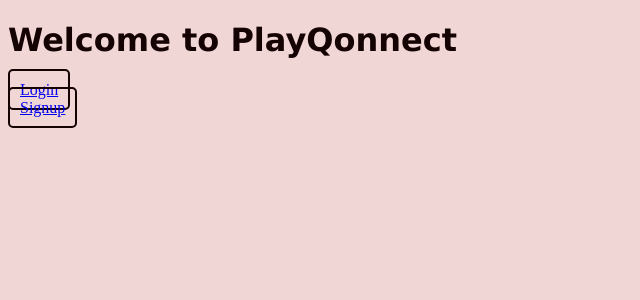
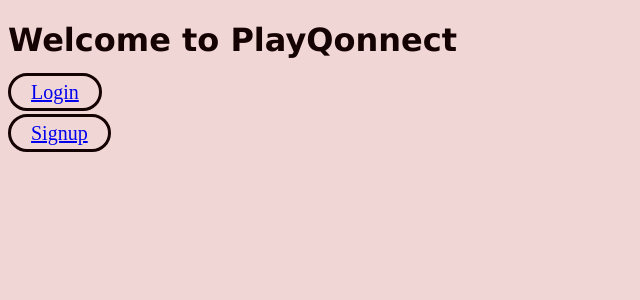
Before and after one commit to Thameem-20/DBMS-project, a Flask app: page / in a window 1280 px wide. Shown: the top 300 px of the page, without its empty margins (0-640 px from the left). Run offline with Flask 3, Linux system fonts and the light colour scheme.

Commit message:
updated css

```diff
--- a/templates/index.html
+++ b/templates/index.html
@@ -4,5 +4,6 @@
         <h1>Welcome to PlayQonnect</h1>
         <a class="loginbtn" href="{{url_for('login')}}">Login</a>
         <br>
-        <a class="loginbtn" href="{{url_for('register')}}">Signup</a>
+        <br>
+        <a class="loginbtn"  href="{{url_for('register')}}">Signup</a>
     {% endblock body %}
--- a/templates/layout.html
+++ b/templates/layout.html
@@ -12,9 +12,10 @@
             color: rgb(21, 2, 2);
         }
         .loginbtn{
-            border: 2px solid  rgb(21, 2, 2);
-            border-radius: 5px;
-            padding: 10px;
+            border: 3px solid  rgb(21, 2, 2);
+            border-radius: 20px;
+            padding: 5px 20px;
+            font-size: 20px;
         }
     </style>
     <title>{% block title %}  {% endblock title %}</title>
```
